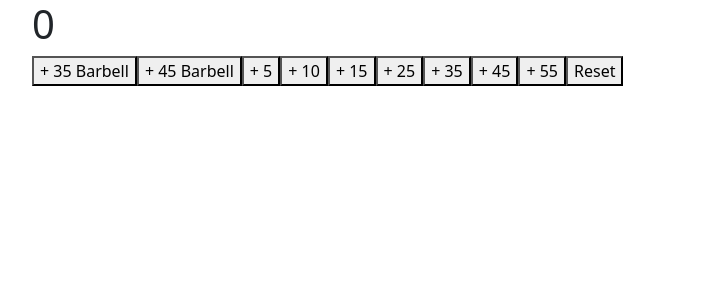
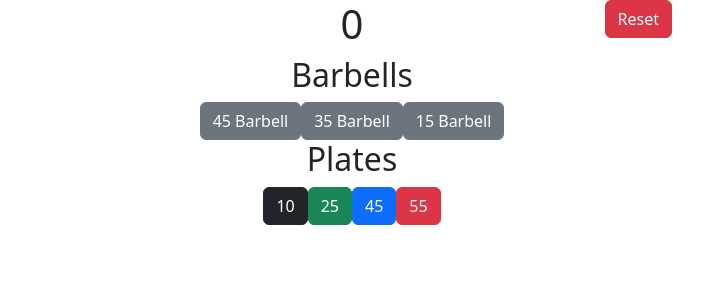
Before and after one commit to nikibrown/next-barbell-calculator, a Next.js app: page / in a window 1280 px wide. Shown: the top 300 px of the page, without its empty margins (288-991 px from the left). Built offline with nearby package versions, Linux system fonts and the light colour scheme.

Commit message:
Plate component, onClick madness

```diff
--- a/pages/index.js
+++ b/pages/index.js
@@ -1,87 +1,230 @@
 import React, { useState } from "react";
-
-
-// add bootstrap css
 import "bootstrap/dist/css/bootstrap.css"
 
+export default function Calculator() {
 
-
-export default function Barbell() {
-
+	// add up the total weight
 	const [weight, setWeight] = useState(0)
 
-	const [isClicked, setIsClicked] = useState(false);
+	// Pounds or Kilos
+	const [unit, setUnits] = useState("Pounds")
+
 
 	const addWeight = (weightPlate) => {
 		// weightPlate * 2 as we load the barbell evenly
 		setWeight(weight + (weightPlate * 2 ))
-		setIsClicked(true)
+		// setIsClicked(true)
+		// setPlateCount(plateCount + 2)
 	}
 
-	const addBarbell35 = () => {
-		setWeight(weight  + 35)
-	}
-
-	const addBarbell45 = () => {
-		setWeight(weight  + 45)
+	const addBarbellWeight = (barbellWeight) => {
+		setWeight(weight + barbellWeight)
 	}
 
 	const reset = () =>{
 		setWeight(0)
+		setUnits(null)
+		// how to reset plateCount inside of <Plate />?
 	}
 
 	return (
-		<div className="app">
+		<div className="app text-center position-relative">
 
-			<h1>{weight}</h1>
+			{/* {unit} */}
+
+			<button className="reset btn btn-small btn-danger position-absolute top-0 end-0" onClick={reset}>Reset</button>
+
+			<h1>
+				{weight}
+				{/* <span className="pounds">lb</span><span className="kilos">kg</span> */}
+
+			</h1>
+
+			{/* <h2>Units of Measurement</h2>
 
 			<button
-				onClick={addBarbell35}
+				type="button"
+				className="btn btn-secondary"
+				onClick={() => setUnits("Pounds")}
 			>
-        		+ 35 Barbell
+        		Pounds
       		</button>
 
-			<button onClick={addBarbell45}>
-        		+ 45 Barbell
+			  <button
+				type="button"
+				className="btn btn-secondary"
+				onClick={() => setUnits("Kilos")}
+			>
+        		Kilos
+      		</button> */}
+
+			<h2>Barbells</h2>
+
+			<button
+				type="button"
+				className="btn btn-secondary"
+				onClick={() => addBarbellWeight(45)}>
+        		45 Barbell
       		</button>
 
 			<button
-				onClick={() => addWeight(5)}
-				className={isClicked ? "active" : null}
+				type="button"
+				className="btn btn-secondary"
+				onClick={() => addBarbellWeight(35)}
 			>
-        		+ 5
+        		35 Barbell
       		</button>
 
-			<button onClick={() => addWeight(10)}>
-        		+ 10
+			  <button
+				type="button"
+				className="btn btn-secondary"
+				onClick={() => addBarbellWeight(15)}
+			>
+        		15 Barbell
       		</button>
 
-			  <button onClick={() => addWeight(15)}>
-        		+ 15
+			<h2>Plates</h2>
+
+			<Plate
+				classNames="btn btn-dark position-relative"
+				weightNum={10}
+				onPress={() => addWeight(10)}
+			/>
+
+			<Plate
+				classNames="btn btn-success position-relative"
+				weightNum={25}
+				onPress={() => addWeight(25)}
+			/>
+
+			<Plate
+				classNames="btn btn-primary position-relative"
+				weightNum={45}
+				onPress={() => addWeight(45)}
+			/>
+
+			<Plate
+				classNames="btn btn-danger position-relative"
+				weightNum={55}
+				onPress={() => addWeight(55)}
+			/>
+		</div>
+	)
+}
+
+export function Plate({weightNum, onPress, classNames}) {
+	// count of each type of plates = how to get this per plate?
+	const [plateCount, setPlateCount] = useState(0)
+
+	const updatePlate = () => {
+		setPlateCount(plateCount + 2)
+	}
+
+	return (
+		<span
+			style={{display: "inline-block"}}
+			onClick={updatePlate}
+		>
+			<button
+				type="button"
+				className={classNames}
+				onClick={onPress}
+			>
+				{weightNum}
+
+				{ plateCount > 0 ? <span className="position-absolute top-0 start-100 translate-middle badge rounded-pill bg-secondary">{plateCount}</span> : null }
+
+	  		</button>
+		</span>
+	)
+}
+
+{/* <button
+				className="btn btn-dark position-relative"
+				// onClick={() => addWeight(.25)}
+
+				onClick={() => setPlateCount(plateCount + 2)}
+			>
+        		+ .25 <span className="pounds">lb</span><span className="kilos">kg</span>
       		</button>
 
-			<button onClick={() => addWeight(25)}>
-        		+ 25
+			<button
+				className="btn btn-dark position-relative"
+				onClick={() => addWeight(.5)}
+			>
+        		+ .5 <span className="pounds">lb</span><span className="kilos">kg</span>
       		</button>
 
-			<button onClick={() => addWeight(35)}>
-        		+ 35
+			<button
+				className="btn btn-dark position-relative"
+				onClick={() => addWeight(.75)}
+			>
+        		+ .75 <span className="pounds">lb</span><span className="kilos">kg</span>
       		</button>
 
-			<button onClick={() => addWeight(45)}>
-        		+ 45
+			<button
+				className="btn btn-dark position-relative"
+				onClick={() => addWeight(1)}
+			>
+        		+ 1 <span className="pounds">lb</span><span className="kilos">kg</span>
       		</button>
 
-			<button onClick={() => addWeight(55)}>
-        		+ 55
+
+			<button
+				className="btn btn-dark position-relative"
+				onClick={() => addWeight(2.5)}
+			>
+        		+ 2.5 <span className="pounds">lb</span><span className="kilos">kg</span>
       		</button>
 
-			<button className="reset" onClick={reset}>Reset</button>
+
+			<button
+				className={isClicked ? "active btn btn-dark position-relative " : "btn btn-dark position-relative"}
+				onClick={() => addWeight(5)}
+
+			>
+        		+ 5 <span className="pounds">lb</span><span className="kilos">kg</span>
+      		</button>
+
+			<button
+				className="btn btn-dark position-relative"
+				onClick={() => addWeight(10)}>
+        		+ 10 <span className="pounds">lb</span><span className="kilos">kg</span>
+      		</button>
+
+			<button
+				className="btn btn-dark position-relative"
+			  	onClick={() => addWeight(15)}>
+        		+ 15 <span className="pounds">lb</span><span className="kilos">kg</span>
+      		</button>
+
+			<button
+				className="btn btn-success position-relative"
+				onClick={() => addWeight(25)}>
+        		+ 25 <span className="pounds">lb</span><span className="kilos">kg</span>
+      		</button>
+
+			<button
+				className="btn btn-warning position-relative"
+				onClick={() => addWeight(35)}>
+        		+ 35 <span className="pounds">lb</span><span className="kilos">kg</span>
+      		</button>
+
+			<button
+				className="btn btn-primary position-relative"
+				onClick={() => addWeight(45)}>
+        		+ 45 <span className="pounds">lb</span><span className="kilos">kg</span>
+				<span className="position-absolute top-0 start-100 translate-middle badge rounded-pill bg-secondary">{plateCount}</span>
+			</button> */}
 
 
 
+			{/* <button
+				className="btn btn-danger position-relative"
+				onClick={() => addWeight(55)}
+			>
+        		+ 55 <span className="pounds">lb</span><span className="kilos">kg</span>
 
 
-		</div>
-	)
-}
+
+      		</button> */}
```
